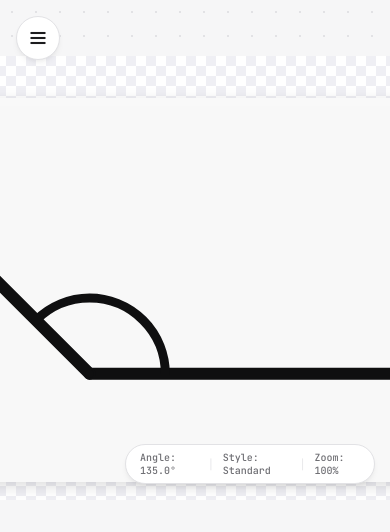
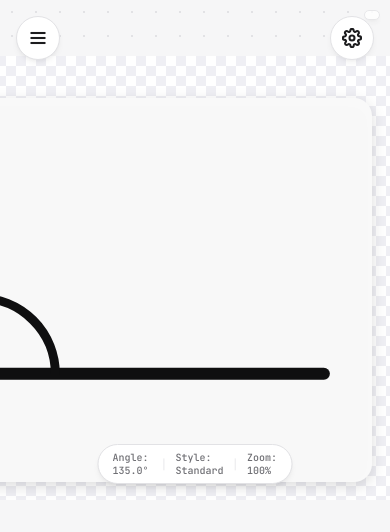
Before and after one commit to Soheil-Aghayani/Design-Suite, a plain HTML site: page apps/Angle Drawer/index.html in a window 390 px wide. Drawn offline with Linux system fonts and the light colour scheme.

Commit message:
Keep mobile canvases within viewport

```diff
--- a/apps/Angle Drawer/index.html
+++ b/apps/Angle Drawer/index.html
@@ -6,7 +6,7 @@
   <title>Angle Designer Workspace</title>
   <link href="https://fonts.googleapis.com/css2?family=Inter:wght@300;400;500;600;700&family=Outfit:wght@400;600;700&family=JetBrains+Mono:wght@400;500&display=swap" rel="stylesheet">
   <link rel="stylesheet" href="styles.css">
-  <link rel="stylesheet" href="../../lib/mobile.css?v=20260814-320">
+  <link rel="stylesheet" href="../../lib/mobile.css?v=20260814-320-canvas">
 </head>
 <body>
   <div class="app-container">
--- a/lib/mobile.css
+++ b/lib/mobile.css
@@ -19,8 +19,9 @@
   }
 
   .canvas-container {
-    flex: 0 0 500px;
+    flex: 1 1 auto;
     width: 100%;
+    max-width: 100%;
     min-width: 0;
     min-height: 500px;
     height: 500px;
```
Also changed, not shown: apps/Archive Studio/index.html (+1 -1 lines), apps/Clock/index.html (+1 -1 lines), apps/Color Studio/index.html (+1 -1 lines), apps/Convert/index.html (+1 -1 lines), apps/Flowchart/index.html (+1 -1 lines), apps/Gradient Maker/index.html (+1 -1 lines), apps/Grid/index.html (+1 -1 lines), apps/Mesh/index.html (+1 -1 lines), apps/Percentage Bar/index.html (+1 -1 lines), apps/Plotter/index.html (+1 -1 lines), apps/Puzzle/index.html (+1 -1 lines), apps/Secure/index.html (+1 -1 lines), apps/Slicer/index.html (+1 -1 lines), apps/Steam Calculator/index.html (+1 -1 lines), 2 more files.
